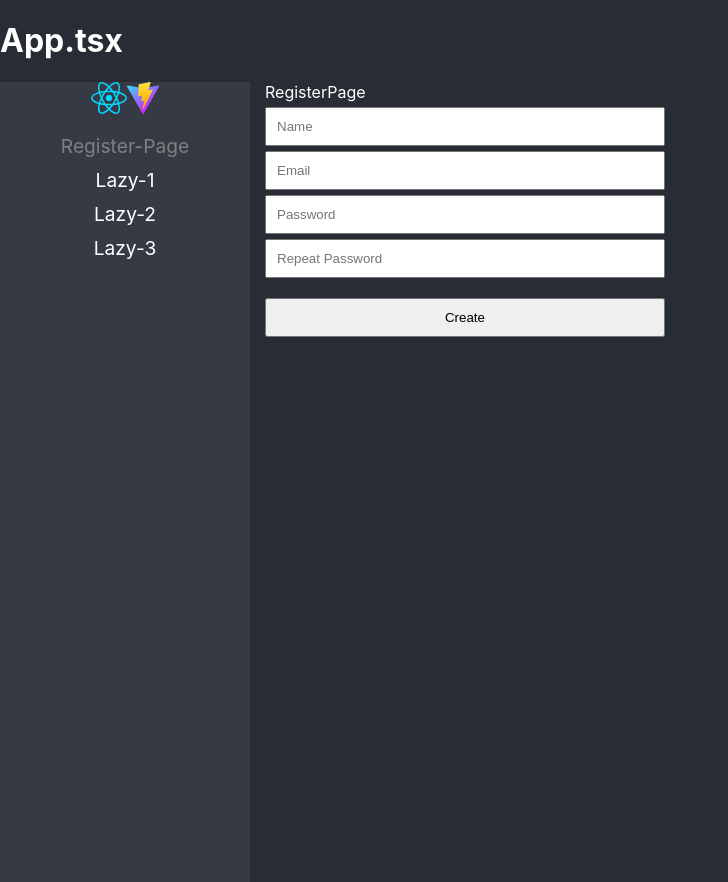
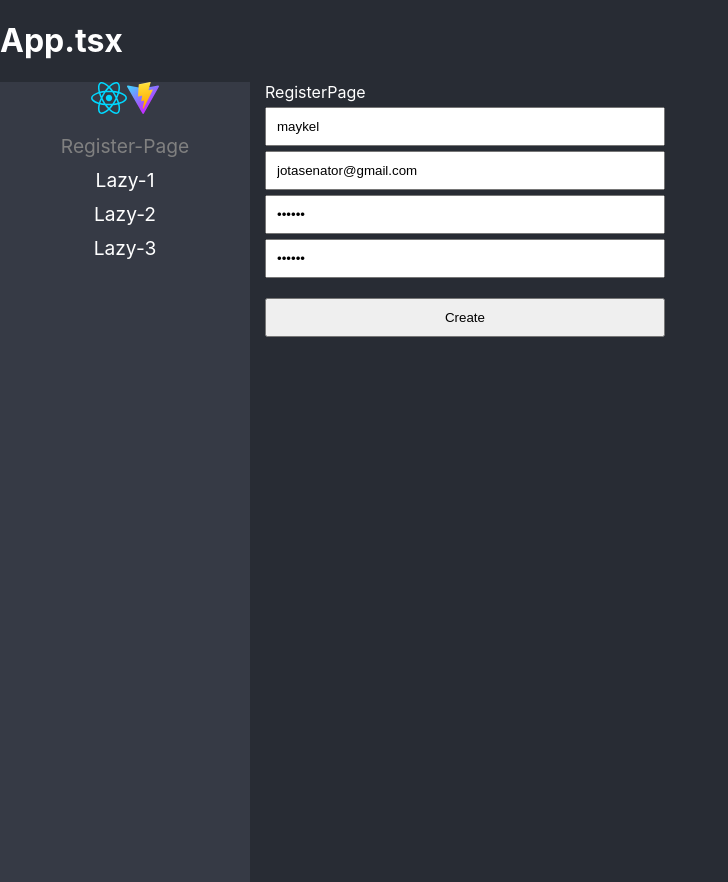
Before and after one commit to jotasenator/ReactTypeScript-ProyectoInicial, a React (Vite) app: page /register in a window 1280 px wide. Shown: the whole page, without its empty margins (0-728 px from the left). Built offline with nearby package versions, Linux system fonts and the light colour scheme.

Commit message:
Implementar formulario inicial con useState

```diff
--- a/src/03-forms/pages/RegisterPage.tsx
+++ b/src/03-forms/pages/RegisterPage.tsx
@@ -1,15 +1,49 @@
 import "../styles/styles.css";
+import { useState } from "react";
 
 export const RegisterPage = () => {
+  const [registerData, setRegisterData] = useState({
+    name: "maykel",
+    email: "jotasenator@gmail.com",
+    password1: "123456",
+    password2: "123456",
+  });
+
+  const { name, email, password1, password2 } = registerData;
+
+  const onChange = (e: React.ChangeEvent<HTMLInputElement>) => {
+    console.log(e.target.value);
+  };
+
   return (
     <div>
       <div>RegisterPage</div>
 
       <form>
-        <input type="text" placeholder="Name" />
-        <input type="email" placeholder="Email" />
-        <input type="password" placeholder="Password" />
-        <input type="password" placeholder="Repeat Password" />
+        <input
+          type="text"
+          placeholder="Name"
+          value={name}
+          onChange={onChange}
+        />
+        <input
+          type="email"
+          placeholder="Email"
+          value={email}
+          onChange={onChange}
+        />
+        <input
+          type="password"
+          placeholder="Password"
+          value={password1}
+          onChange={onChange}
+        />
+        <input
+          type="password"
+          placeholder="Repeat Password"
+          value={password2}
+          onChange={onChange}
+        />
         <button type="submit">Create</button>
       </form>
     </div>
```
